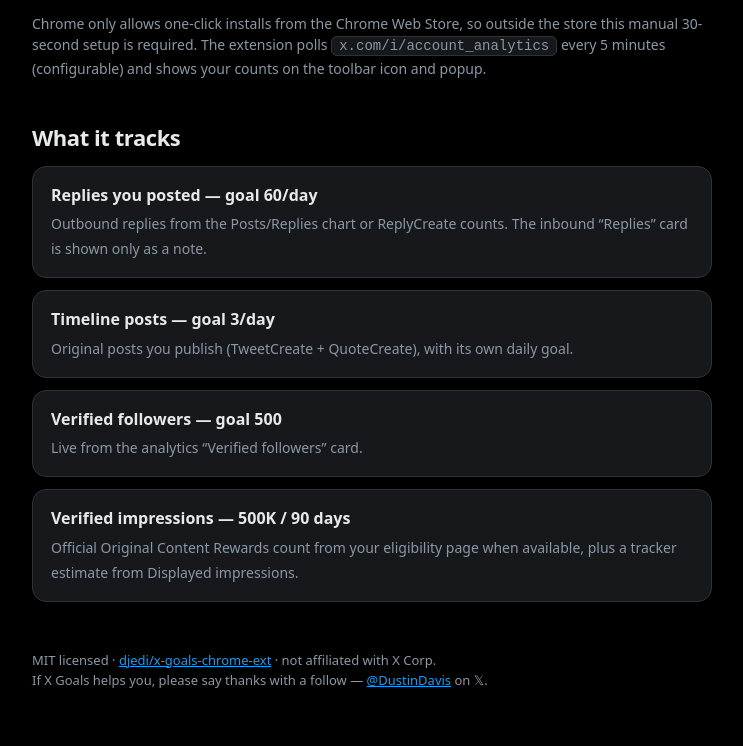
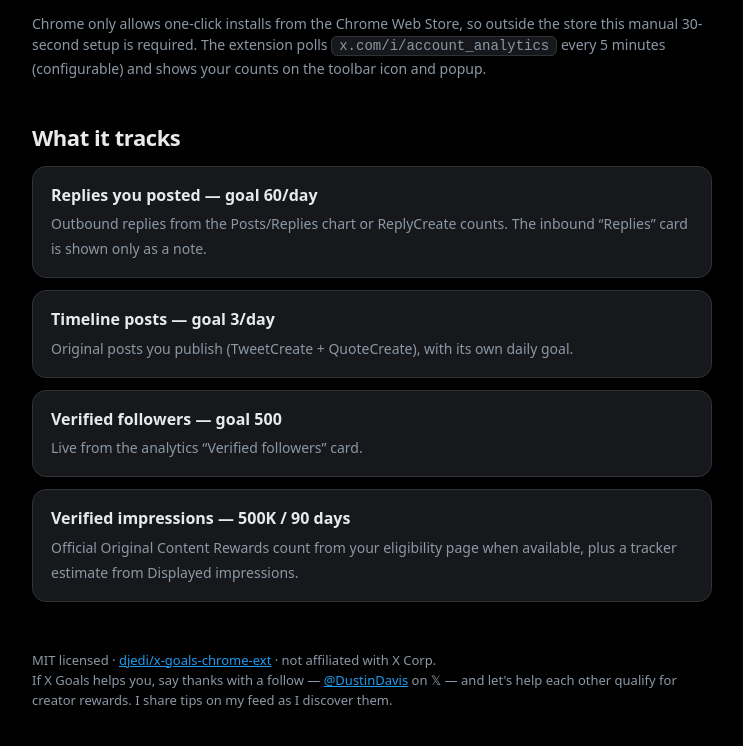
Before and after one commit to djedi/x-goals-chrome-ext, a browser extension: page docs/index.html in a window 1280 px wide. Shown: the part 659-1405 px from the top of the page, without its empty margins (268-1011 px from the left). Drawn offline with Linux system fonts and the light colour scheme.

Commit message:
docs: stronger follow pitch, creator rewards tips

```diff
--- a/docs/index.html
+++ b/docs/index.html
@@ -117,8 +117,9 @@
       <footer>
         MIT licensed · <a href="https://github.com/djedi/x-goals-chrome-ext">djedi/x-goals-chrome-ext</a> ·
         not affiliated with X Corp.<br />
-        If X Goals helps you, please say thanks with a follow —
-        <a href="https://x.com/DustinDavis">@DustinDavis</a> on &#120143;.
+        If X Goals helps you, say thanks with a follow —
+        <a href="https://x.com/DustinDavis">@DustinDavis</a> on &#120143; —
+        and let's help each other qualify for creator rewards. I share tips on my feed as I discover them.
       </footer>
     </main>
   </body>
```
